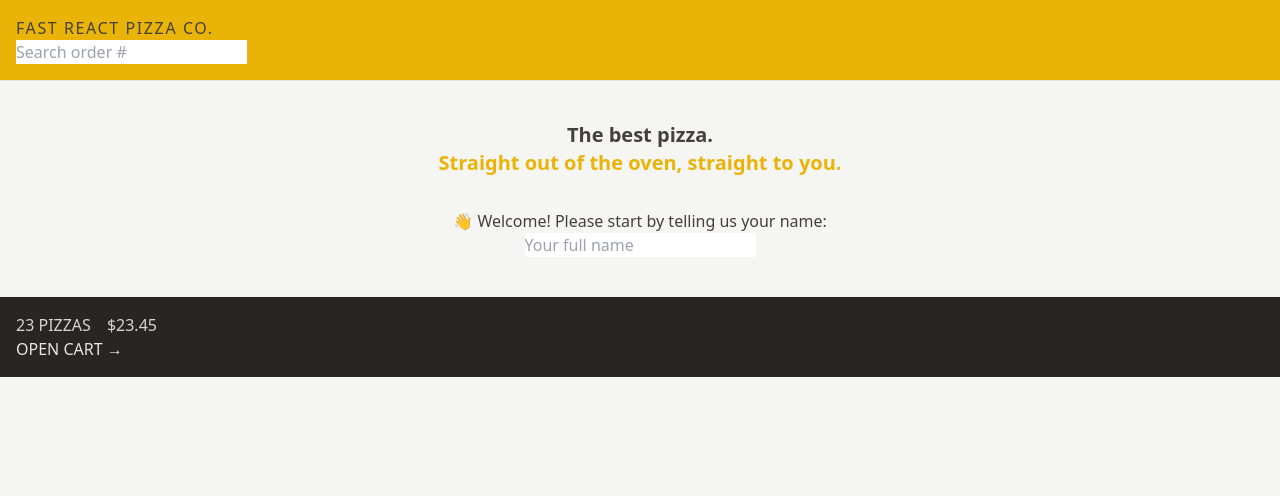
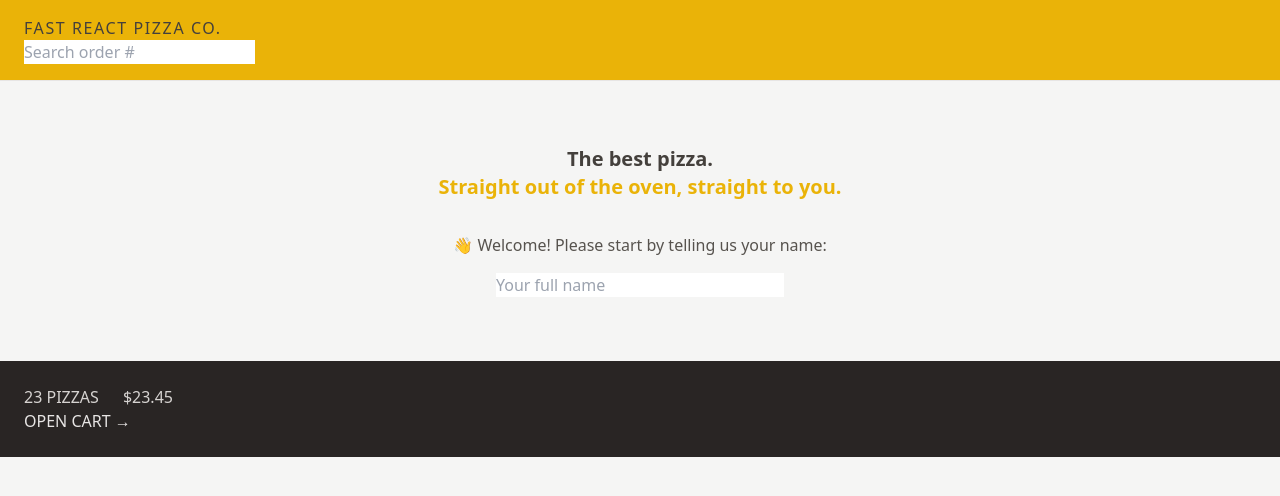
Before and after one commit to Charles-Rocke/React-Pizza-Upgrade, a React (Vite) app: page / in a window 1280 px wide. Shown: the top 496 px of the page. Built offline with nearby package versions, Linux system fonts and the light colour scheme.

Commit message:
Responsive design

```diff
--- a/src/features/cart/CartOverview.jsx
+++ b/src/features/cart/CartOverview.jsx
@@ -2,8 +2,8 @@
 
 function CartOverview() {
   return (
-    <div className="bg-stone-800 p-4 uppercase text-stone-200">
-      <p className="text-semibold space-x-4 text-stone-300">
+    <div className="text sm bg-stone-800 p-4 uppercase text-stone-200 sm:p-6 md:text-base">
+      <p className="text-semibold space-x-4 text-stone-300 sm:space-x-6">
         <span>23 pizzas</span>
         <span>$23.45</span>
       </p>
--- a/src/features/user/CreateUser.jsx
+++ b/src/features/user/CreateUser.jsx
@@ -9,13 +9,16 @@
 
   return (
     <form onSubmit={handleSubmit}>
-      <p>👋 Welcome! Please start by telling us your name:</p>
+      <p className="mb-4 text-sm text-stone-600 md:text-base">
+        👋 Welcome! Please start by telling us your name:
+      </p>
 
       <input
         type="text"
         placeholder="Your full name"
         value={username}
         onChange={(e) => setUsername(e.target.value)}
+        className="w-72"
       />
 
       {username !== '' && (
--- a/src/ui/Header.jsx
+++ b/src/ui/Header.jsx
@@ -4,7 +4,7 @@
 
 function Header() {
   return (
-    <header className="border-b border-stone-200 bg-yellow-500 p-4 uppercase">
+    <header className="border-b border-stone-200 bg-yellow-500 p-4 uppercase sm:px-6">
       <Link to="/" className="tracking-widest">
         Fast React Pizza Co.
       </Link>
--- a/src/ui/Home.jsx
+++ b/src/ui/Home.jsx
@@ -2,7 +2,7 @@
 
 function Home() {
   return (
-    <div className="my-10 text-center">
+    <div className="my-10 text-center sm:my-16">
       <h1 className="mb-8 text-xl font-semibold">
         The best pizza.
         <br />
```
